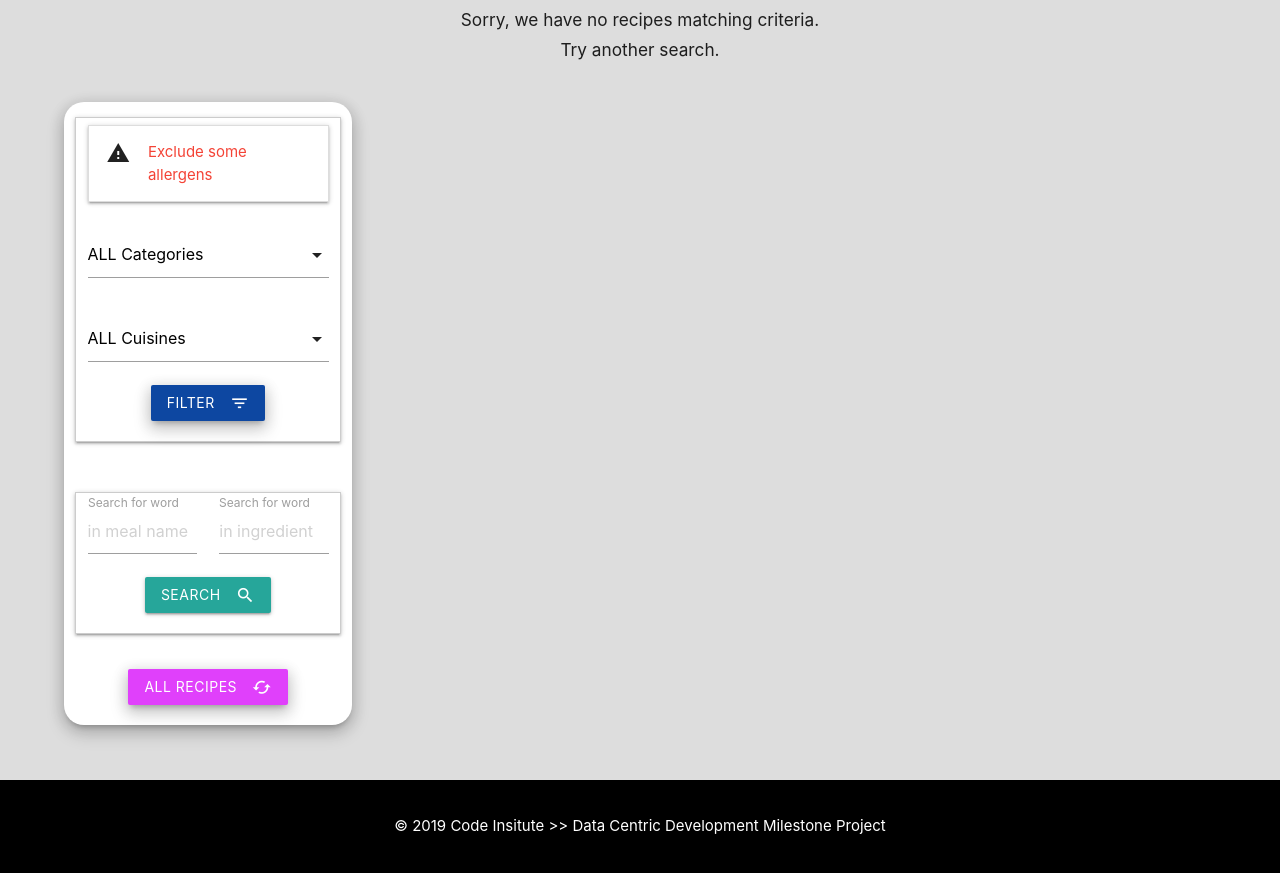
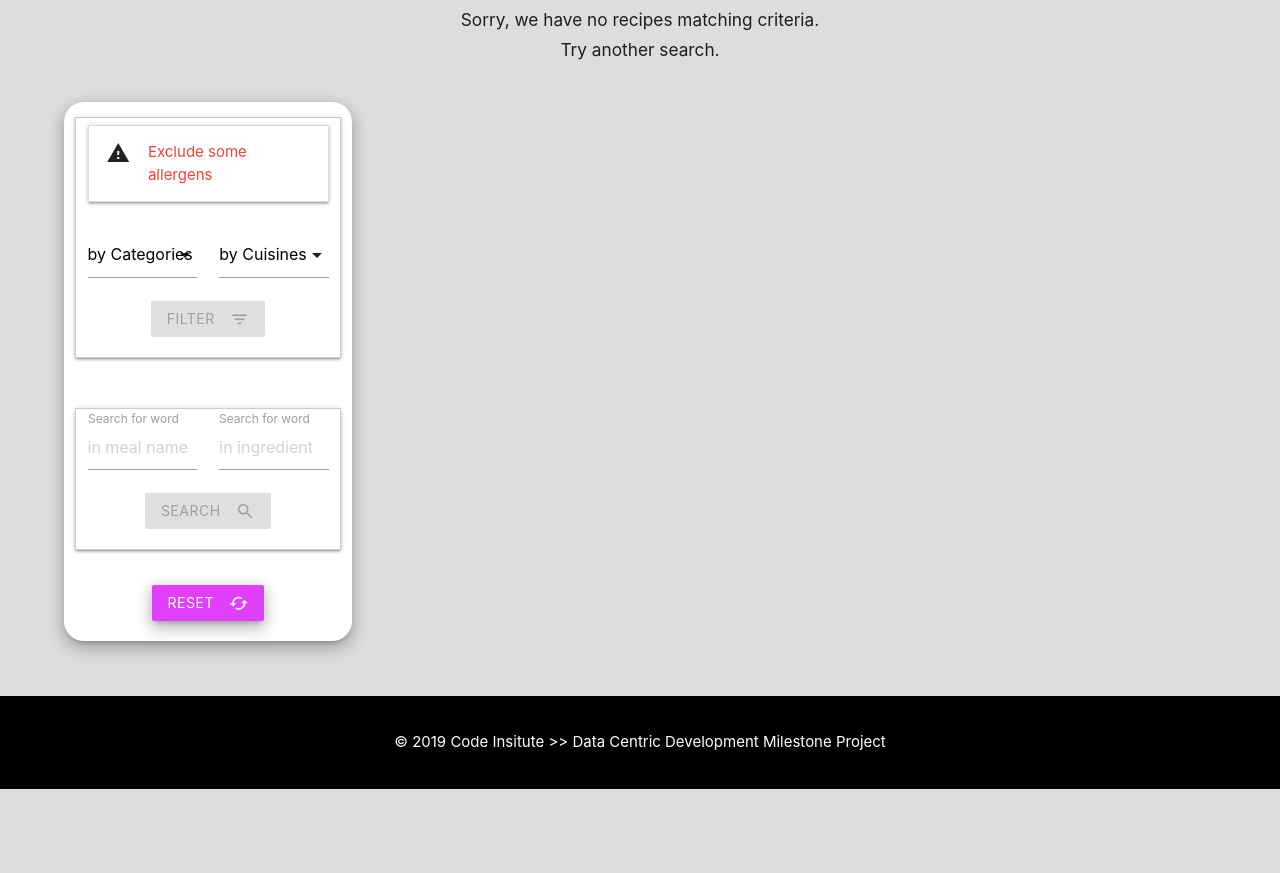
Before and after one commit to sywekpiorko1/milestone-data-centric-dev, a Flask app: page /filterRecipes in a window 1280 px wide. Shown: the part 65-938 px from the top of the page. After the commit the page ends 854 px from the top, so only its background shows below. Run offline with Flask 2, Linux system fonts and the light colour scheme; data that the repository does not hold is empty; some libraries are stand-ins or nearby versions.

Commit message:
Add disable search and filter buttons when no input or selection

```diff
--- a/app.py
+++ b/app.py
@@ -682,6 +682,13 @@ def admin():
         flash('You must be logged in!')
         return redirect(url_for('index'))
 
+############################### ERROR 400 ###############################
+
+@app.errorhandler(400)
+def bad_request(e):
+    return render_template('400.html'), 400
+
+
 ############################### ERROR 404 ###############################
 
 @app.errorhandler(404)
--- a/static/css/style.css
+++ b/static/css/style.css
@@ -64,7 +64,7 @@ main {
 }
 
 .white-background {
-  background: white;
+  background: #fff;
   border-radius: 20px;
 }
 
@@ -197,6 +197,9 @@ footer p {
   #show {
     display: inline-block;
   }
+  .container-mainpage {
+    width: 100%;
+  }
 }
 
 @media (min-width: 992px) {
--- a/static/js/helper.js
+++ b/static/js/helper.js
@@ -1,11 +1,52 @@
 $(document).ready(function () {
+
+    // show/hide search/filter section
+
     $('#show').click(function () {
+
+        // for fast scrolling
+        // window.scrollTo(0, 0);
+
+        // for smooth scrolling
+        $("html, body").animate({ scrollTop: 0 }, "slow");
+
         $('.filterSearch').toggle("slide");
+
     });
 
+    // enable filter button
+
+    $(".filter-section").change(function () {
+
+        if(($('.filled-in').is(':checked') == true) || ($('#category').val()) != null || ($('#cuisine').val() != null)) {
+            $('#filter-button').removeAttr('disabled');
+        }else{
+            $('#filter-button').attr('disabled', 'disabled');
+        };
+    });
+
+    // enable search button
+
+    $('.search-section input').keyup(function () {
+
+        var empty = true;
+        $('.search-section input').each(function () {
+            if ($(this).val().length >= 3) {
+                empty = false;
+            }
+            console.log(empty)
+        });
+
+        if (empty) {
+            $('#search-button').attr('disabled', 'disabled');
+        } else {
+            $('#search-button').removeAttr('disabled');
+        }
+    });
 });
 
 // disable enter key within textarea
+
 $('textarea').keypress(function (event) {
     if ((event.keyCode || event.which) == 13) {
         event.preventDefault();;
@@ -18,6 +59,9 @@ $('textarea').keyup(function () {
     $(this).html(keyed);
 
 });
+
+// extend clicable area
+
 $(".myClicableBox").click(function () {
     window.location = $(this).find("a").attr("href");
     return false;
--- a/templates/_filter.html
+++ b/templates/_filter.html
@@ -1,4 +1,4 @@
-<form action="{{ url_for('filter_recipes') }}" method="POST" class="input-field col s12">
+<form action="{{ url_for('filter_recipes') }}" method="POST" class="filter-section input-field col s12">
 
   <!--                              ALLERGENS CHECKBOXES -->
   <div class="row z-depth-1" style="border:#cccccc solid 1px;">
@@ -24,13 +24,12 @@
         </li>
       </ul>
     </div>
-
     <br>
     <!--                              CATEGORY FROM LIST -->
-    <div class="input-field col l12 m6 s6">
+    <div class="input-field col xl6 l12 m6 s6">
       <!-- <i class="material-icons prefix">category</i> -->
       <select id="category" name="category">
-        <option value="" disabled selected>ALL Categories</option>
+        <option value="" disabled selected>by Categories</option>
         {% for category in categories %}
         <option value="{{category.category_name}}">{{category.category_name}}</option>
         {% endfor %}
@@ -39,18 +38,18 @@
     </div>
 
     <!--                                CUISINE FROM LIST -->
-    <div class="input-field col l12 m6 s6">
+    <div class="input-field col xl6 l12 m6 s6">
       <!-- <i class="material-icons prefix">flag</i> -->
       <select id="cuisine" name="cuisine">
-        <option value="" disabled selected>ALL Cuisines</option>
+        <option value="" disabled selected>by Cuisines</option>
         {% for cuisine in cuisines %}
         <option value="{{cuisine.cuisine_name}}">{{cuisine.cuisine_name}}</option>
         {% endfor %}
       </select>
       <!-- <label>Filter by Cuisines</label> -->
     </div>
-    <div class="row center-align">
-      <button class="btn btn waves-seffect waves-light blue darken-4 z-depth-3" type="submit" name="action">Filter
+    <div class="filter row center-align">
+      <button id="filter-button" class="btn waves-effect waves-light blue darken-4 z-depth-3" type="submit" name="action" disabled>Filter
         <i class="material-icons right">filter_list</i>
       </button>
     </div>
--- a/templates/_search.html
+++ b/templates/_search.html
@@ -1,15 +1,16 @@
-<form action="{{ url_for('search_recipes') }}" method="POST" class="input-field col s12">
+<form action="{{ url_for('search_recipes') }}" method="POST" class="search-section input-field col s12">
   <div class="row z-depth-1" style="border:#cccccc solid 1px;">
-    <div class="input-field col s6 m6">
-      <input placeholder="in meal name" id="word_in_meal" name="word_in_meal" type="text">
+    <div class="input-field col xl6 l12 m6 s6">
+      <input placeholder="in meal name" id="word_in_meal" name="word_in_meal" type="text" minlength="3" maxlength="20">
       <label for="word_in_meal">Search for word</label>
     </div>
-    <div class="input-field col s6 m6">
-      <input placeholder="in ingredient" id="word_in_ingredient" name="word_in_ingredient" type="text">
+    <div class="input-field col xl6 l12 m6 s6">
+      <input placeholder="in ingredient" id="word_in_ingredient" name="word_in_ingredient" type="text" minlength="3"
+        maxlength="20">
       <label for="word_in_ingredient">Search for word</label>
     </div>
     <div class="row center-align">
-      <button class="btn waves-effect waves-light" type="submit" name="action"><i
+      <button id="search-button" class="btn waves-effect waves-light" type="submit" name="action" disabled><i
           class="material-icons right">search</i>Search</button>
     </div>
   </div>
--- a/templates/recipes.html
+++ b/templates/recipes.html
@@ -1,7 +1,8 @@
 {% extends 'base.html' %} {% block main_content %}
 
+<!-- action button for filter/search reveal/hide -->
 <div class="fixed-action-btn">
-  <a id="show" class="btn-floating btn">
+  <a id="show" class="btn-floating btn waves-effect waves-light">
     <i class="large material-icons">search</i>
   </a>
 </div>
@@ -50,7 +51,7 @@
 
     <!-- FILTER and SEARCH -->
 
-    <div class="filterSearch col s12 m12 l3 z-depth-3 white-background">
+    <div class="filterSearch col s10 offset-s1 m6 offset-m3 l3 z-depth-3 white-background">
 
       {% include "_filter.html"  %}
 
@@ -58,8 +59,8 @@
 
       <div class="center">
         <div class="row">
-          <button class="btn btn waves-seffect waves-light purple accent-2 z-depth-3 myClicableBox" type="button"><a
-              href="{{ url_for('get_recipes', limit=8, offset=0) }} " class="white-text">ALL RECIPES</a>
+          <button class="btn btn waves-effect waves-light purple accent-2 z-depth-3 myClicableBox" type="button"><a
+              href="{{ url_for('get_recipes', limit=8, offset=0) }} " class="white-text">RESET</a>
             <i class="material-icons right">cached</i>
           </button>
         </div>
```
Also changed, not shown: templates/400.html (added, +8 -0 lines), templates/view_recipe.html (+9 -3 lines).
